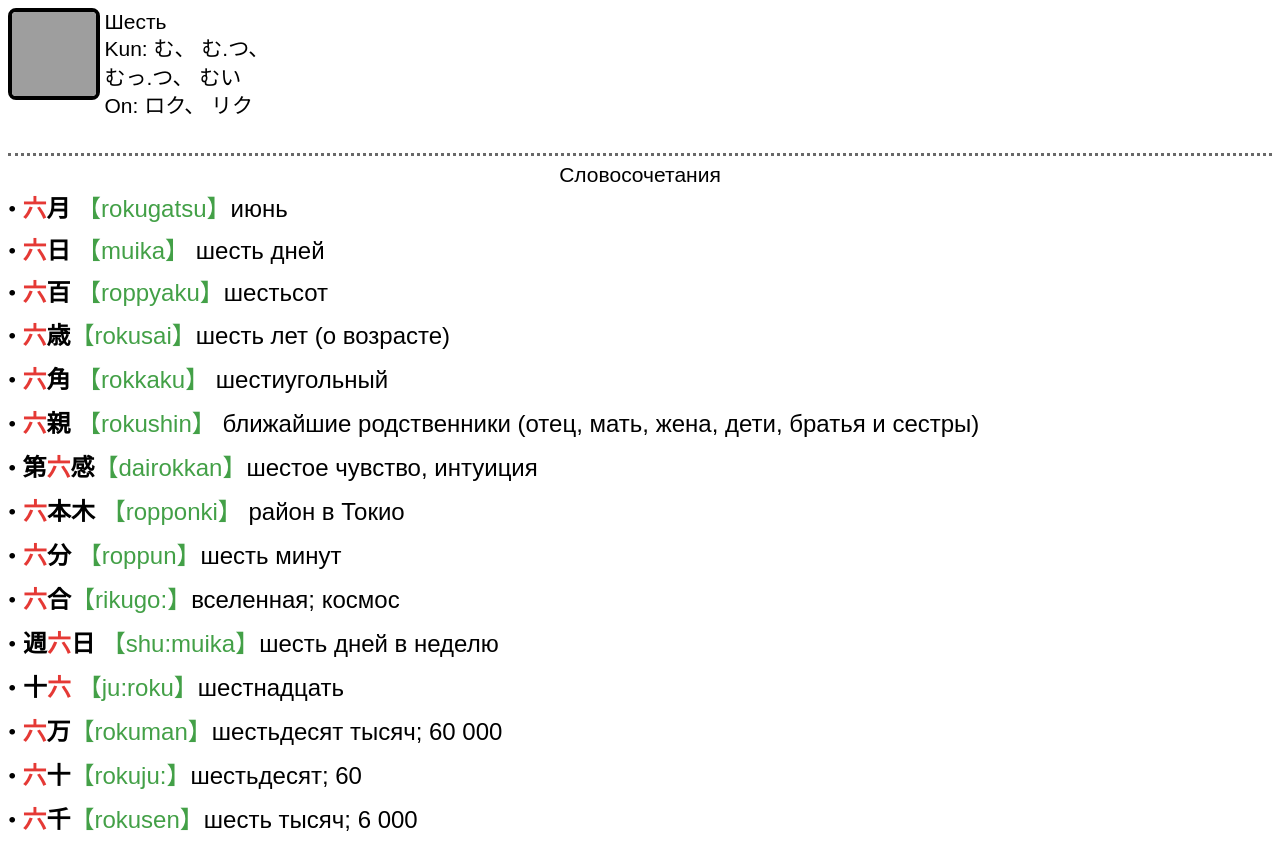
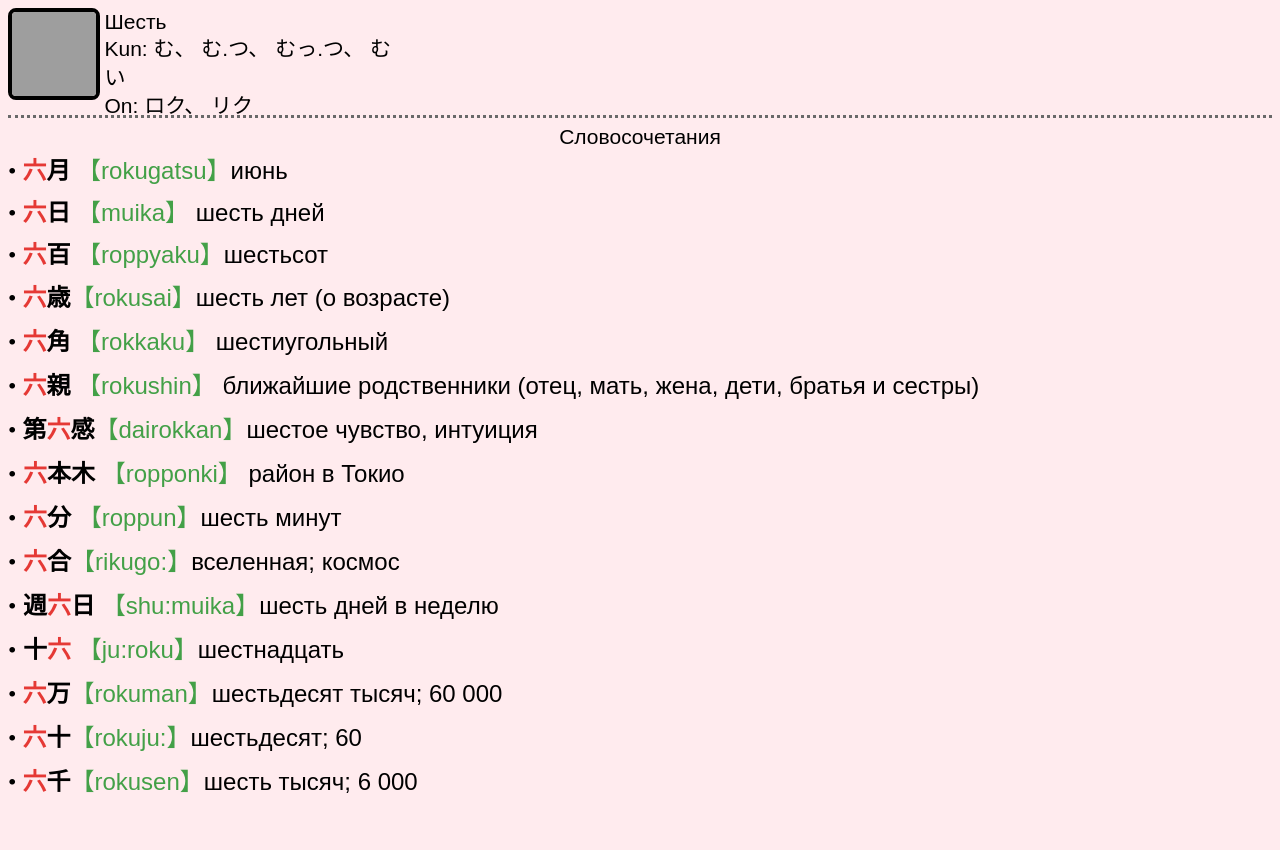
Before and after one commit to figyshkin/figyshkin.github.io, a plain HTML site: page 六.html in a window 1280 px wide. After the commit the page ends 812 px from the top, so only its background shows below. Drawn offline with nearby package versions, Linux system fonts and the light colour scheme; grey boxes are pictures that could not be loaded.

Commit message:
new color

```diff
--- a/index.css
+++ b/index.css
@@ -4,7 +4,7 @@
 }
 body
 {
-   background-color: #FFFFFF;
+   background-color: #FFEBEE;
 }
 #wb_Text1
 {
--- a/六.css
+++ b/六.css
@@ -4,7 +4,7 @@
 }
 body
 {
-   background-color: #FFFFFF;
+   background-color: #FFEBEE;
 }
 #wb_Image1
 {
@@ -96,8 +96,8 @@ ul.LayoutGrid1-grid-a, ul.LayoutGrid1-grid-b, ul.LayoutGrid1-grid-c, ul.LayoutGr
 {
    display: inline-block;
    margin: 0;
-   width: 180px;
-   height: 140px;
+   width: 300px;
+   height: 102px;
 }
 #Line1
 {
```
